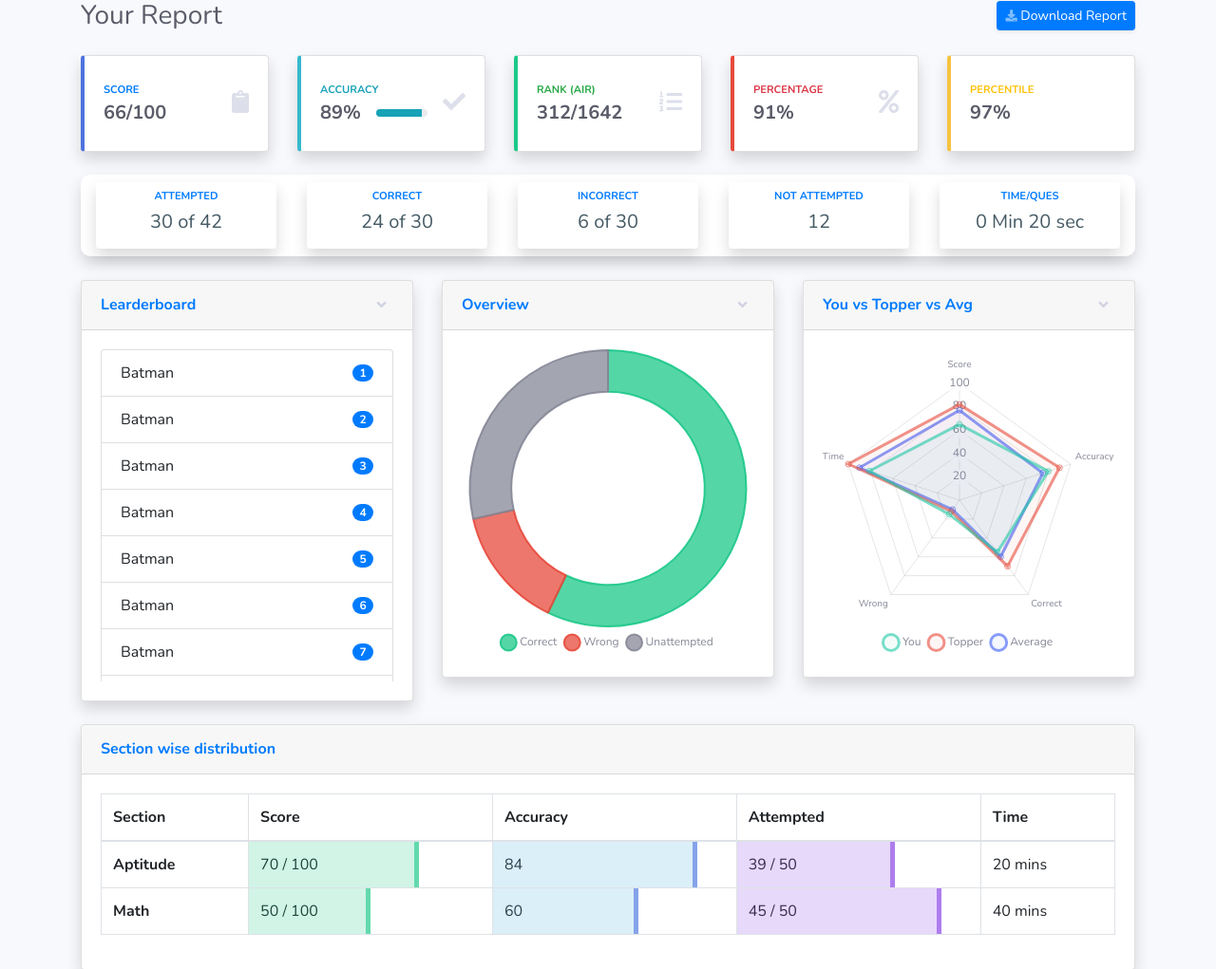
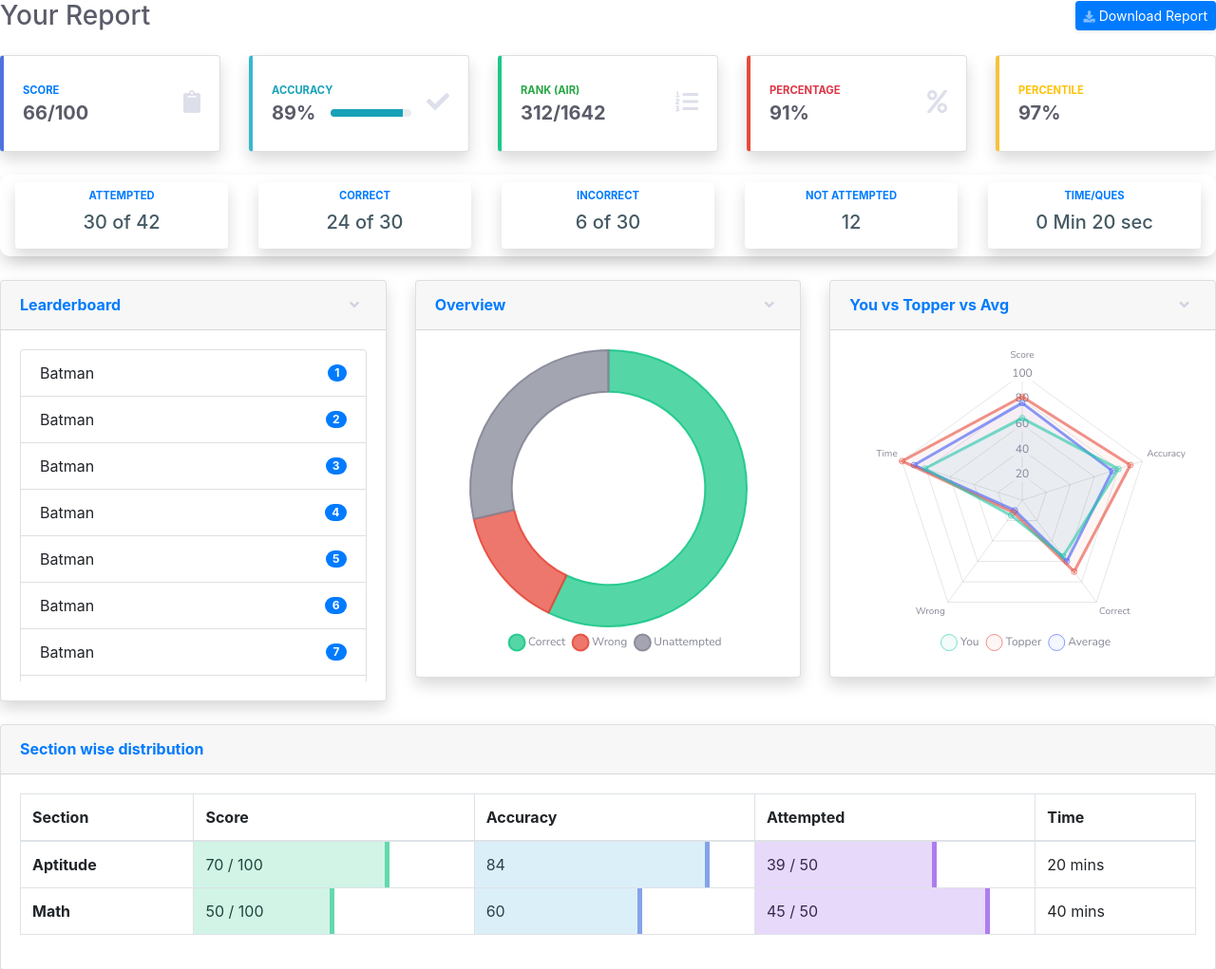
Before and after one commit to edith141/test-series-update, a website: page exp/NEW-UI/index.html in a window 1280 px wide. Shown: the top 1021 px of the page at 95% size. Drawn offline with nearby package versions, Linux system fonts and the light colour scheme.

Commit message:
Update index.html

```diff
--- a/exp/NEW-UI/index.html
+++ b/exp/NEW-UI/index.html
@@ -16,19 +16,24 @@
     <link href="https://fonts.googleapis.com/css?family=Nunito:200,200i,300,300i,400,400i,600,600i,700,700i,800,800i,900,900i" rel="stylesheet">
 
     <!-- Custom styles for this template-->
+    <!-- BS4 -->
     <link rel="stylesheet" href="https://stackpath.bootstrapcdn.com/bootstrap/4.3.1/css/bootstrap.min.css" integrity="sha384-ggOyR0iXCbMQv3Xipma34MD+dH/1fQ784/j6cY/iJTQUOhcWr7x9JvoRxT2MZw1T" crossorigin="anonymous">
+    <!-- BS3 -->
+    <!-- Latest compiled and minified CSS -->
+    <!-- <link rel="stylesheet" href="https://maxcdn.bootstrapcdn.com/bootstrap/3.3.7/css/bootstrap.min.css" integrity="sha384-BVYiiSIFeK1dGmJRAkycuHAHRg32OmUcww7on3RYdg4Va+PmSTsz/K68vbdEjh4u" crossorigin="anonymous"> -->
+
     <link href="css/sb-admin-custom.css" rel="stylesheet">
 
 </head>
 
 
 <!-- Page Wrapper -->
-<div id="wrapper">
+<!-- <div id="wrapper"> -->
 
 <!-- End of Sidebar -->
 
 <!-- Content Wrapper -->
-    <div id="content-wrapper" class="d-flex flex-column">
+<!-- <div id="content-wrapper" class="d-flex flex-column"> -->
 
 <!-- Main Content -->
 <div id="content">
@@ -38,7 +43,7 @@
     <!-- End of Topbar -->
 
     <!-- Begin Page Content -->
-            <div class="container">
+    <!-- <div class="container"> -->
 
     <!-- Page Heading -->
     <div class="d-flex align-items-center justify-content-between mb-4">
@@ -427,7 +432,7 @@
     <!-- Content Row -->
 
 
-            </div>
+    <!-- </div> -->
     <!-- /.container-fluid -->
 
 </div>
@@ -436,10 +441,10 @@
 <!-- Footer -->
 <!-- End of Footer -->
 
-    </div>
+<!-- </div> -->
 <!-- End of Content Wrapper -->
 
-</div>
+<!-- </div> -->
 <!-- End of Page Wrapper -->
 
 <!-- Scroll to Top Button-->
@@ -457,7 +462,8 @@
 <script src="js/sb-admin-2.min.js"></script>
 
 <!-- Page level plugins -->
-<script src="vendor/chart.js/Chart.min.js"></script>
+<!-- <script src="vendor/chart.js/Chart.min.js"></script> -->
+<script src="https://cdnjs.cloudflare.com/ajax/libs/Chart.js/2.9.3/Chart.min.js"></script>
 
 <!-- Page level custom scripts -->
 <!-- <script src="js/demo/chart-area-demo.js"></script>
```
Lines whose indentation alone changed are shown as unchanged.
